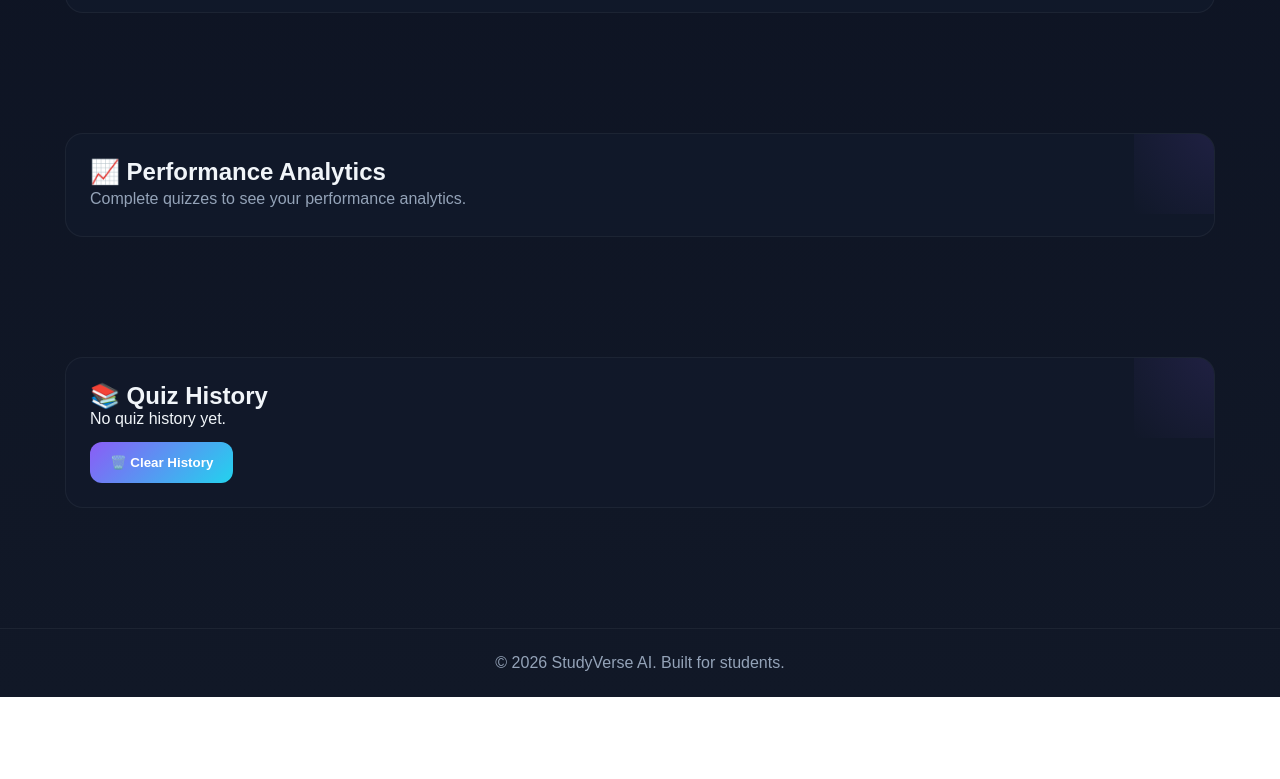
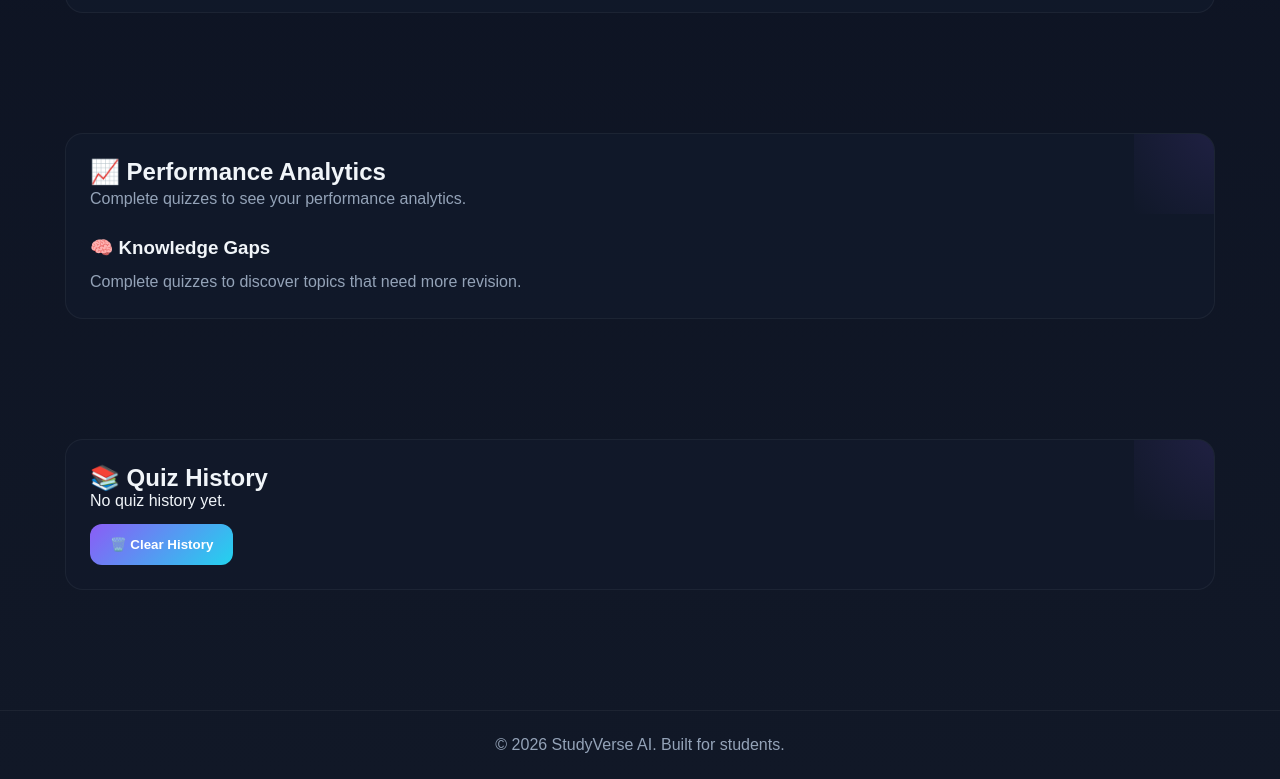
Before and after one commit to imlegendryismail-lab/Study-Verse-AI-tool-website-, a plain HTML site: page quiz.html in a window 1280 px wide. Shown: the part 951-1730 px from the top of the page. Before the commit the page ends 1648 px from the top, so only its background shows below. Drawn offline with Linux system fonts and the light colour scheme.

Commit message:
Update quiz.html

```diff
--- a/quiz.html
+++ b/quiz.html
@@ -291,6 +291,21 @@ Complete quizzes to see your performance analytics.
 <div id="analyticsStats">
 </div>
 
+<div
+id="knowledgeGapArea"
+style="margin-top:25px;"
+>
+
+<h3>
+🧠 Knowledge Gaps
+</h3>
+
+<p id="knowledgeGapSummary">
+Complete quizzes to discover topics that need more revision.
+</p>
+
+<div id="knowledgeGapStats">
+</div>
 
 </div>
 
```
